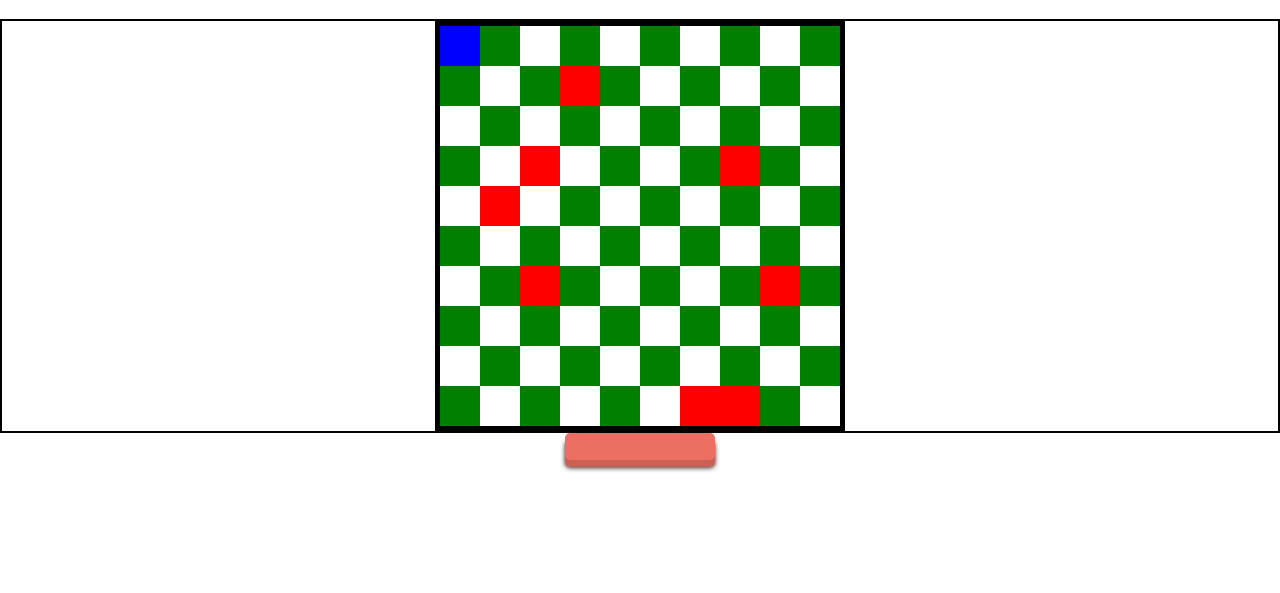
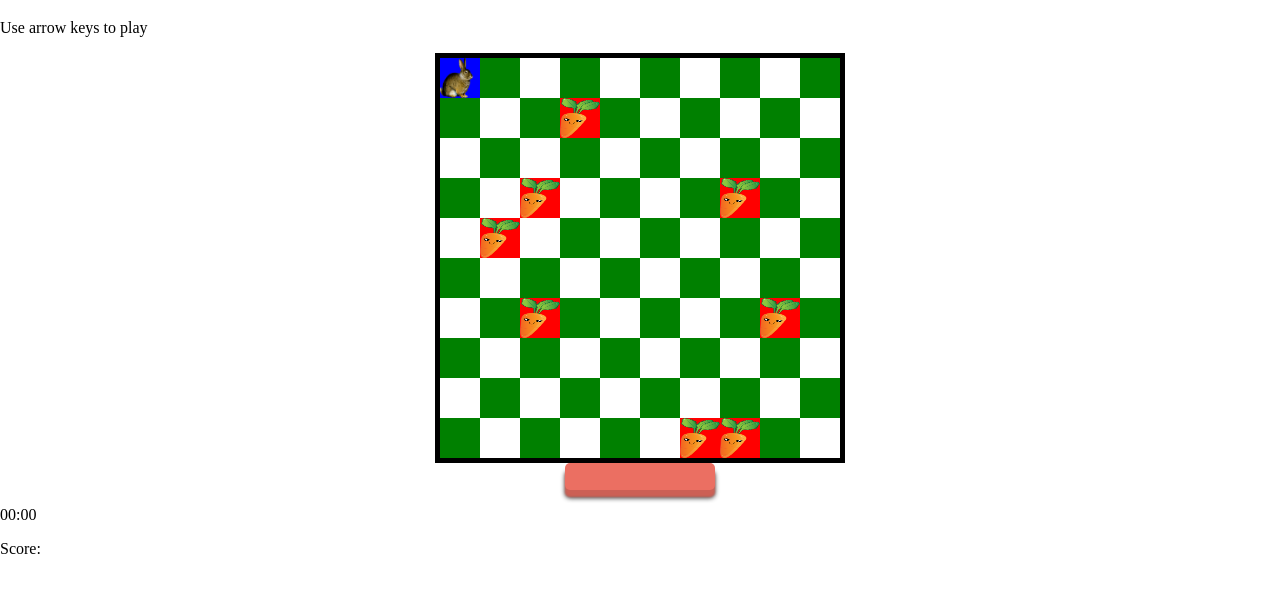
Before and after one commit to JohnM89/rabbit-dash, a website: page index.html in a window 1280 px wide. Shown: the part 61-654 px from the top of the page. Drawn offline with Linux system fonts and the light colour scheme.

Commit message:
utilized .onload to ensure images append right away

```diff
--- a/index.html
+++ b/index.html
@@ -7,12 +7,15 @@
     <link rel="stylesheet" href="styles.css">
     <link rel="stylesheet" href="buttonstyle.css">
 </head>
-<div class="title-div" ><h1 id="game-title">Rabbit Dash</h1></div>
+<div class="title-div" ><h1 id="game-title">Rabbit Dash</h1><p>Use arrow keys to play</p></div>
 <section id="canvas-section"><canvas class="gameScreen" id="canvasId" width="400" height="400"></canvas>
 </section>
 <div class="button-container"><button type='button' title="reset" class="button" id="resetGame"></button></div>
 <section>
-    <section id="time&score"><div id="time"></div></section>
+    <section id="time&score"><div id="time">
+        <p>00:00</p>
+        <p>Score:</p>
+    </div></section>
 
 <body>
 
--- a/script.js
+++ b/script.js
@@ -43,6 +43,7 @@ class Game extends Canvas {
 
     constructor(canvasId) {
         super(canvasId);
+
         this.rabbit = [0, 0, "White"];
         this.img1 = new Image();
         this.img2 = new Image();
@@ -50,7 +51,8 @@ class Game extends Canvas {
         this.img2.src = "carrot.png";
         this.staminaLog = () => console.log(`+10 sec`);
         this.eventListener();
-        this.drawMap();
+        //onload method because the javascript runs before the images is loaded apparently, this is important
+        this.img2.onload = () => this.drawMap();
     }
 
     drawMap() {
--- a/styles.css
+++ b/styles.css
@@ -8,7 +8,7 @@ html, body {
 
 }
 #canvas-section{
-    border: 2px solid black;
+    /* border: 2px solid black; */
     display: flex;
     justify-content: center;
     align-items: center;
```
